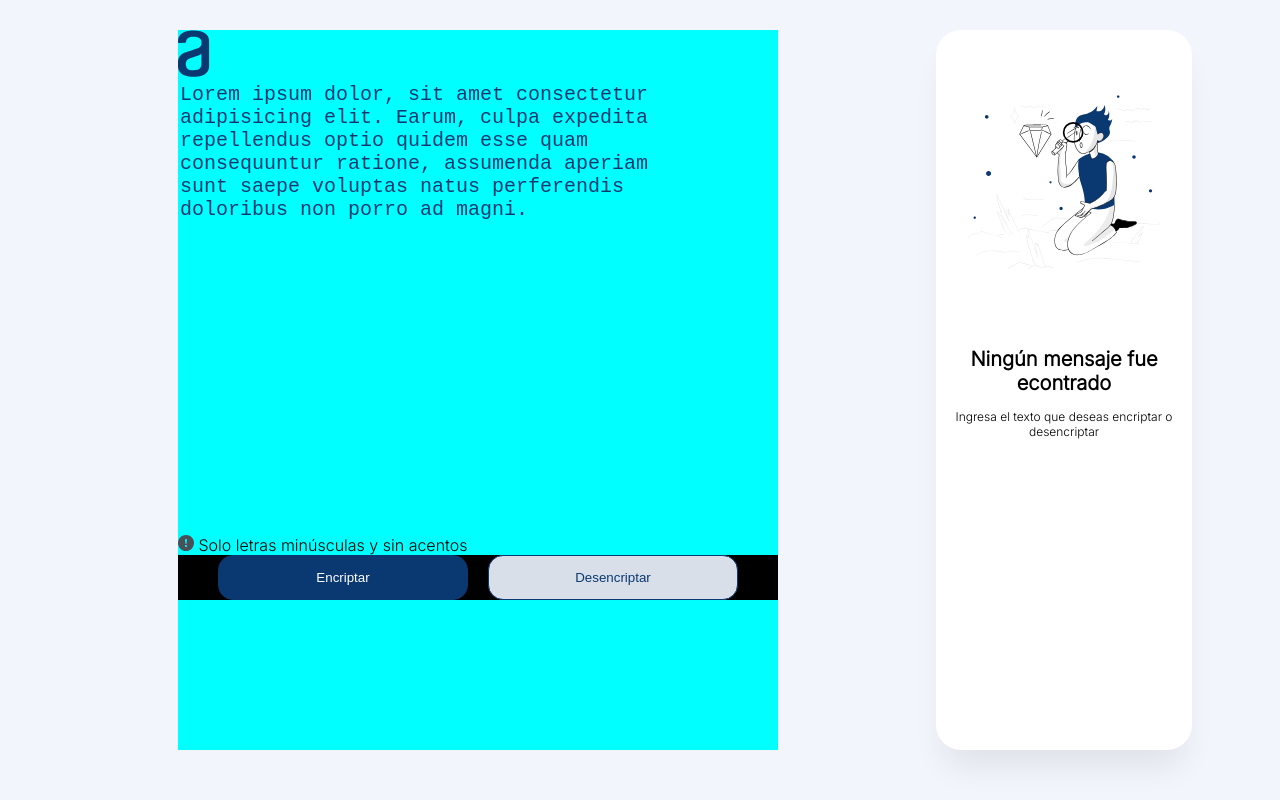
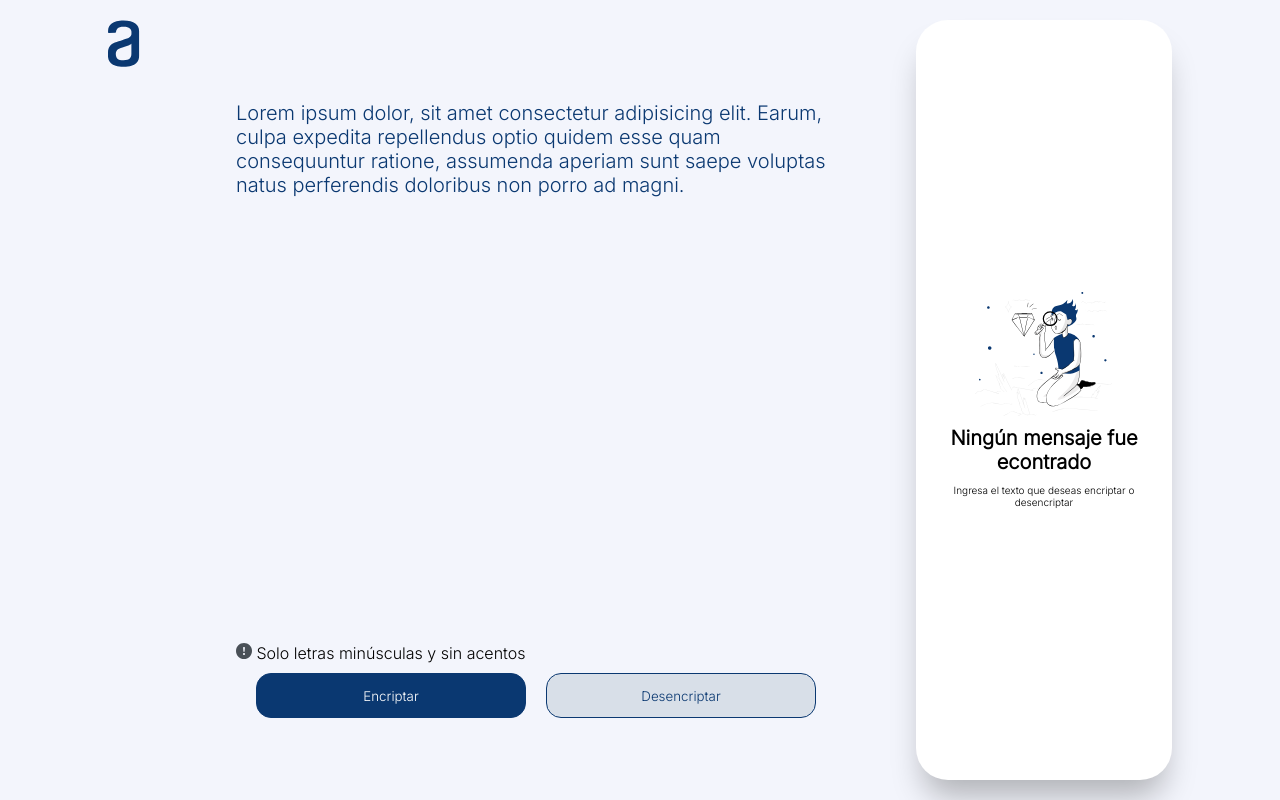
Before and after one commit to SaulAI2021/Encriptador-AluraLatam, a plain HTML site: page index.html in a window 1280 px wide. Drawn offline with Linux system fonts and the light colour scheme.

Commit message:
style sheet changes

```diff
--- a/index.html
+++ b/index.html
@@ -37,7 +37,7 @@
       </div>
     </div>
     <div class="output">
-      <svg class="person" width="336" height="304" viewBox="0 0 336 304" fill="none" xmlns="http://www.w3.org/2000/svg">
+      <svg class="person" viewBox="0 0 336 304" fill="none" xmlns="http://www.w3.org/2000/svg">
         <g clip-path="url(#clip0_2_1323)">
         <path d="M0.675649 249.836C3.6088 248.4 4.854 244.589 8.03619 243.595C11.3014 242.574 14.9263 244.589 17.9148 242.38C19.2153 241.414 20.1838 239.812 21.7611 239.232C23.1447 238.735 24.5836 239.287 25.9118 239.702C27.0463 240.061 28.1808 240.392 29.3153 240.751C33.8811 242.159 38.4192 243.54 42.9849 244.948C48.1594 246.522 53.3063 248.124 58.4808 249.698C58.9789 249.864 59.2002 249.063 58.7021 248.897C49.2386 245.998 39.8027 243.098 30.3392 240.199C28.1255 239.536 25.8288 238.514 23.5321 238.238C21.9271 238.045 20.6543 238.68 19.5197 239.729C17.9425 241.193 16.7526 242.546 14.4559 242.656C12.5466 242.767 10.6649 242.27 8.75563 242.574C4.82632 243.181 3.60879 247.461 0.288249 249.091C-0.209832 249.367 0.205238 250.085 0.675649 249.836Z" fill="#E8E8E8"/>
         <path d="M50.4007 246.357C52.3654 246.854 53.915 244.893 55.6859 244.313C58.0656 243.512 60.6114 243.844 62.7697 245.086C63.2402 245.362 63.6552 244.644 63.1848 244.368C61.3585 243.291 59.2832 242.85 57.1802 243.126C56.267 243.236 55.4092 243.485 54.5791 243.844C53.3892 244.368 52.0057 245.887 50.6221 245.556C50.0963 245.418 49.875 246.219 50.4007 246.357Z" fill="#E8E8E8"/>
--- a/style.css
+++ b/style.css
@@ -1,102 +1,94 @@
-body{
-  background: #F3F5FC;
+*{
+  margin: 0;
+  padding: 0;
   font-family: 'Inter', sans-serif;
-  padding: 0;
-  margin: 0;
-
 }
 
 .container{
-  height: 90vh;
-  display: grid;
-  grid-template-columns: 70vw 20vw;
-  padding: 30px;
+  display: flex;
+  flex-wrap: wrap;
+  justify-content: center;
+  width: 100vw;
+  height: 100vh;
+  padding: 20px;
+  box-sizing: border-box;
+  background: #F3F5FC;
+  gap: 40px;
+}
+.logo{
+  width: 100%;
+}
+.input{
+  width: 60vw;
+  display: flex;
+  flex-direction: column;
+  align-items: flex-end;
   gap: 10px;
 }
 
-.input{
+#input{
   width: 600px;
-  height: 100%;
-  display: flex;
-  flex-direction: column;
-  background-color: aqua;
-  margin: auto;
-}
-#input{
-  background-color: transparent;
+  height: 70%;
+  margin-top: 20px;
+  margin-right: 40px;
+  background-color: #f3f5fc;
   color: #0A3871;
   font-size: 20px;
   resize: none;
   border: none;
   outline: none;
-  width: 500px;
-  height: 450px;
 }
 
+.warning{
+  width: 600px;
+  margin-right: 40px;
+}
 .areaButton{
+  width: 600px;
+  margin-right: 40px;
   display: flex;
   flex-wrap: wrap;
   justify-content: center;
   gap: 20px;
-  background-color: black;
 }
+
 .areaButton button{
-  width: 250px;
+  width: 45%;
   height: 45px;
+  border-radius: 15px;
   border: 1px solid #0A3871;
-  border-radius: 15px;
 }
 
 #encriptarButton{
+  background: #0A3871;
   color: white;
-  background-color: #0A3871;
 }
 
 #desencriptarButton{
+  background: #D8DFE8;
   color: #0A3871;
-  background-color: #D8DFE8;
-}
-
-.warning{
 }
 
 .output{
-  /*grid-area: output;*/
-  width: auto;
-  height: auto;
+  width: 20vw;
+  background-color: white;
+  text-align: center;
   display: flex;
   flex-direction: column;
   align-items: center;
-  text-align: center;
-  background-color: #ffffff;
-  box-shadow: 0px 24px 32px -8px rgba(0, 0, 0, 0.08);
-  border-radius: 25px;
+  justify-content: center;
+  padding: 30px;
+  box-sizing: border-box;
+  box-shadow: 0px 24px 32px -8px rgba(0, 0, 0, 0.276);
+  border-radius: 32px;
+  font-size: 10px;
+  gap: 10px;
 }
 .output svg{
-  width: 15vw;
-}
-.output h1{
-  width: 15vw;
-  font-size: 20px;
-  font-weight: 700;
-}
-.output span{
-  width: 18vw;
-  font-size: 12px;
-}
-.output button{
+  width: 70%;
 }
 
-#output{
-}
-
-@media (max-width: 768px) {
+@media (max-width:768px){
   .container{
-    grid-template-columns: auto;
-    grid-template-rows: 80vh 20vh;
-  }
-
-  .output svg{
-    display: none;
   }
 }
```
